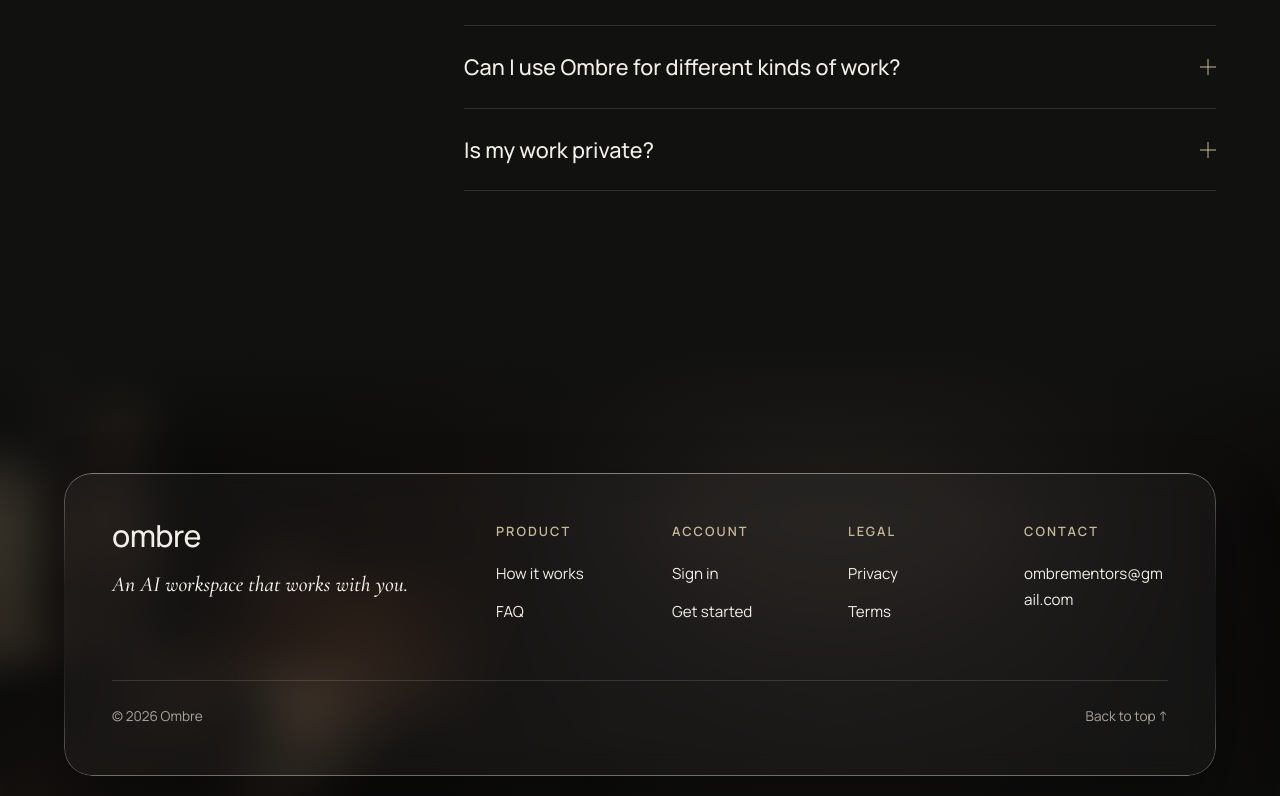
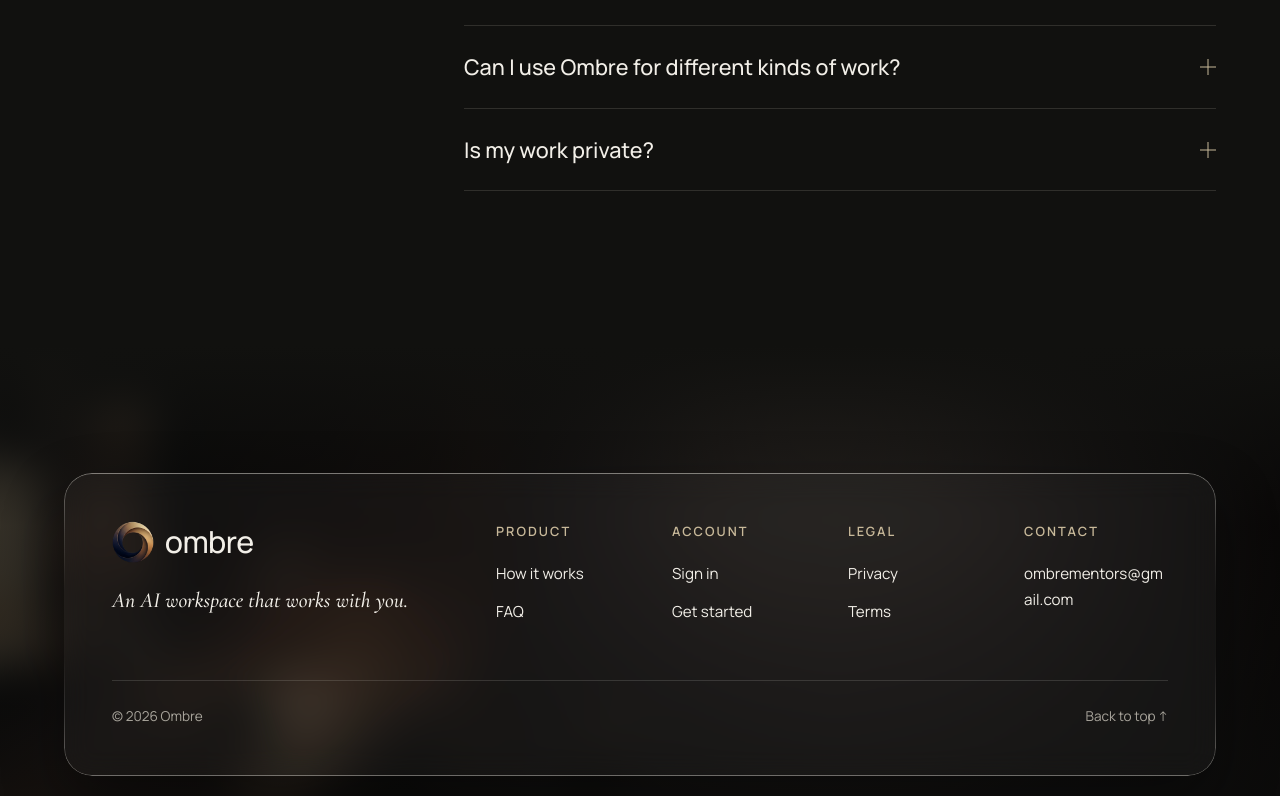
Before and after one commit to ombre-ui/Ombre-landing-page-, a React (Vite) app: page / in a window 1280 px wide. Shown: the part 8429-9225 px from the top of the page. Built offline with nearby package versions, Linux system fonts and the light colour scheme.

Commit message:
Footer: small transparent ring mark with the live word ombre beside it

```diff
--- a/src/assets.js
+++ b/src/assets.js
@@ -19,7 +19,7 @@ import ctaWeb from '../ombre-cta-web.webp'
 import ctaMobile from '../ombre-cta-mobile.webp'
 import heroVideo from '../ombre_hero_v9_1080p_with_audio (1) (1).mp4'
 import heroPoster from '../ombre_hero_v9_poster.jpg'
-import logo from '../ombre-logo-transparent.png'
+import logoMark from '../ombre-mark-transparent.png'
 
 export const assets = {
   // 1. Hero video (20s, plays once, then rests on its last frame).
@@ -70,14 +70,14 @@ export const assets = {
     ratioMobile: '1388 / 1736',
   },
 
-  // Footer logo. Switched off for now: the cut-out showed a faint box on
-  // the glass, so the footer uses the text "ombre" until the clean ring
-  // mark (ombre-mark-transparent.png) is uploaded.
+  // Footer logo: the ring on a transparent background (dark backgrounds
+  // only). The word "ombre" next to it is live text, set in the footer.
+  // Decorative, because the word beside it already names the brand.
   logo: {
-    ready: false,
-    src: logo,
-    alt: 'Ombre',
-    width: 715,
-    height: 710,
+    ready: true,
+    src: logoMark,
+    alt: '',
+    width: 288,
+    height: 288,
   },
 }
--- a/src/components/Footer.jsx
+++ b/src/components/Footer.jsx
@@ -50,25 +50,24 @@ export default function Footer() {
       <Reveal className="footer__panel liquid-glass">
         <div className="footer__grid">
           <div className="footer__brand">
-            {/* The logo (transparent background) links back to the top. */}
+            {/* The small ring (transparent background) with the word "ombre"
+                as live text beside it. Links back to the top. */}
             <a
               className="footer__wordmark"
               href="#hero"
               aria-label="Ombre, back to top"
             >
-              {logo.ready ? (
+              {logo.ready && (
                 <img
                   className="footer__logo"
                   src={logo.src}
                   alt={logo.alt}
                   width={logo.width}
                   height={logo.height}
-                  loading="lazy"
                   decoding="async"
                 />
-              ) : (
-                'ombre'
               )}
+              <span className="footer__wordmark-text">ombre</span>
             </a>
             <p className="footer__tagline">An AI workspace that works with you.</p>
           </div>
--- a/src/styles/footer-logo.css
+++ b/src/styles/footer-logo.css
@@ -1,6 +1,17 @@
-/* The footer logo: transparent background, so it sits straight on the glass. */
+/* Footer brand: the small transparent ring, then the word "ombre". */
+.footer__wordmark {
+  display: inline-flex;
+  align-items: center;
+  gap: 0.7rem;
+}
+
 .footer__logo {
   display: block;
+  flex: none;
   width: auto;
-  height: clamp(5.5rem, 9vw, 7.5rem);
+  height: 2.6rem;
 }
+
+.footer__wordmark-text {
+  line-height: 1;
+}
```
